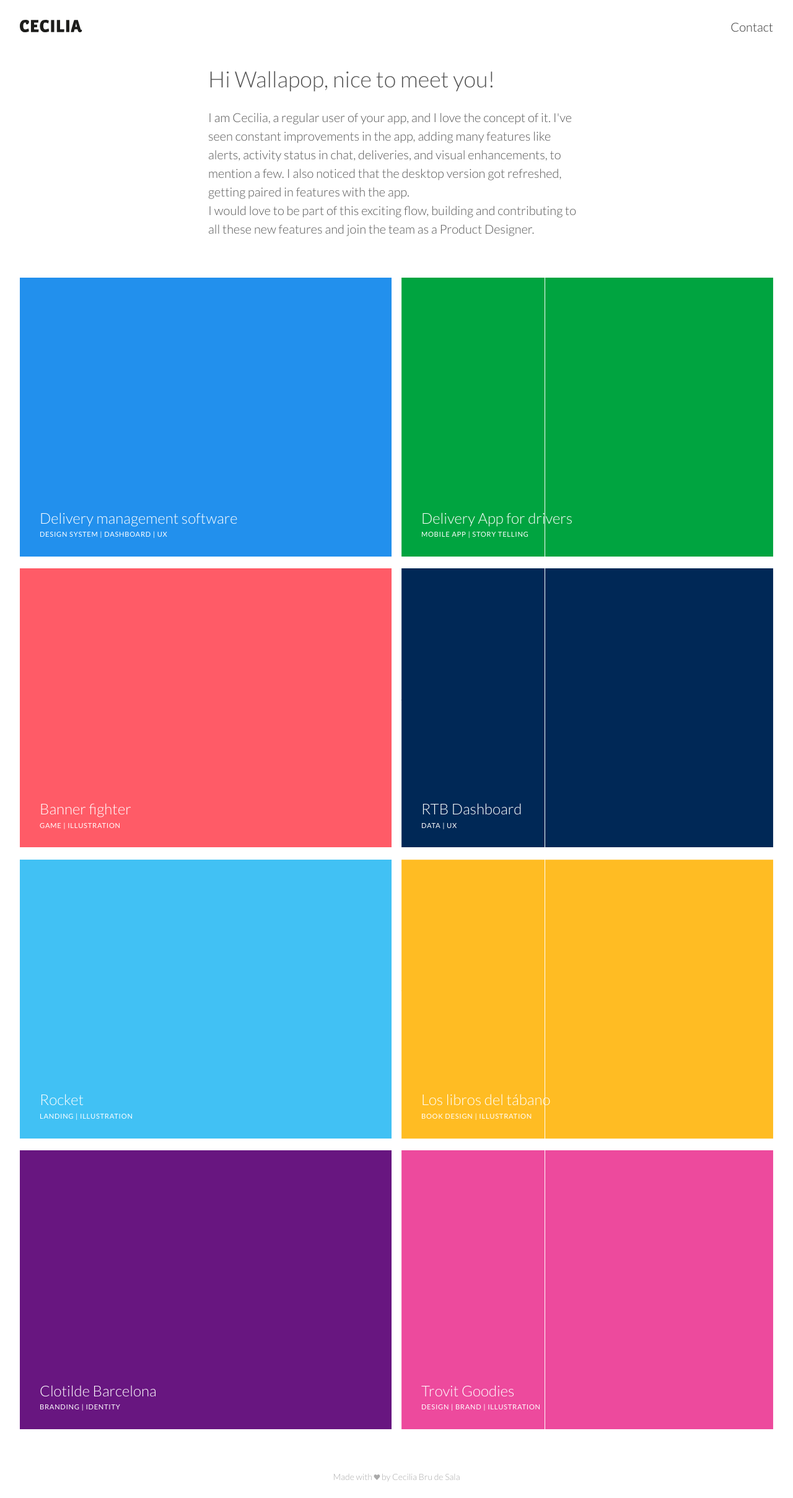
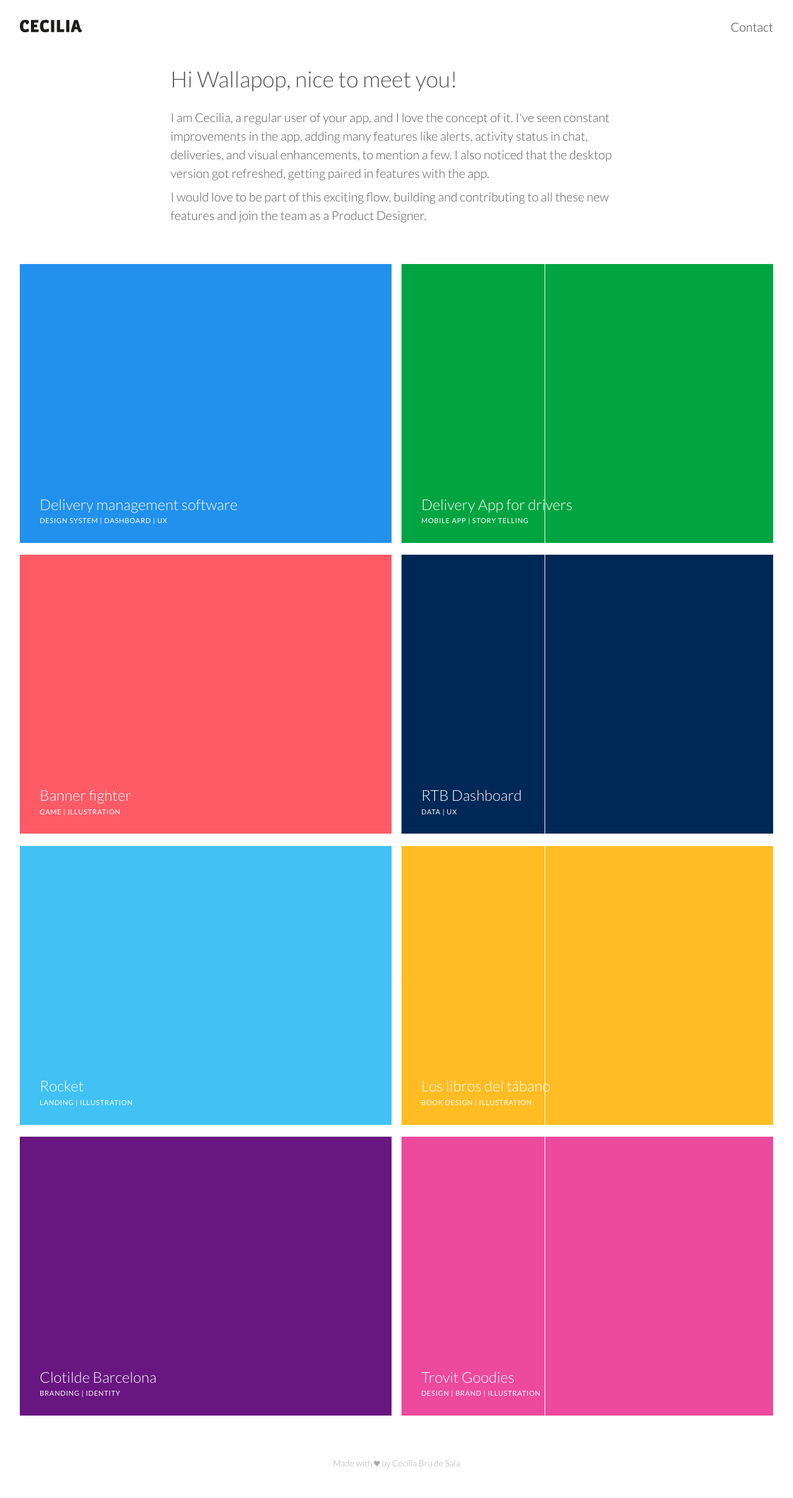
Before and after one commit to cbrudesala/cbrudesala.github.io, a Jekyll site: the page built from wallapop/index.html, in a window 1280 px wide. Shown: the whole page at 62% size. Built offline with Jekyll 4.4.1, drawn with Linux system fonts in a browser that asks for light colours; nearby versions of some CDN libraries; some web fonts are replaced; after the commit the page ends 2395 px from its top, so only the background shows below that.

Commit message:
text intro wallapop

```diff
--- a/wallapop/index.html
+++ b/wallapop/index.html
@@ -3,16 +3,34 @@ layout: page
 title: Cecilia
 ---
 
-<div class="mid-gray w-100 w-50-ns center">
+<!-- <div class="mid-gray w-100 w-70-ns tl">
   <p class=" f3 f2-ns">
     Hi Wallapop, nice to meet you!
   </p>
-  <p class="f5 f4-ns mb5">
+  <p class="f5 f4-ns">
     I am Cecilia, a regular user of your app, and I love the concept of it. I've seen constant
     improvements in the app, adding many features like alerts, activity status in chat, deliveries,
     and visual enhancements, to mention a few. I also noticed that the desktop version got refreshed,
     getting paired in features with the app.
-    <br>
+  </p>
+  <p class="f5 f4-ns mb5">
+    I would love to be part of this exciting flow, building and contributing to all these new features
+    and join the team as a Product Designer.
+  </p>
+</div> -->
+
+
+<div class="mid-gray w-100 w-60-ns center">
+  <p class=" f3 f2-ns">
+    Hi Wallapop, nice to meet you!
+  </p>
+  <p class="f5 f4-ns mb1">
+    I am Cecilia, a regular user of your app, and I love the concept of it. I've seen constant
+    improvements in the app, adding many features like alerts, activity status in chat, deliveries,
+    and visual enhancements, to mention a few. I also noticed that the desktop version got refreshed,
+    getting paired in features with the app.
+  </p>
+  <p class="f5 f4-ns mt2 mb5">
     I would love to be part of this exciting flow, building and contributing to all these new features
     and join the team as a Product Designer.
   </p>
```
